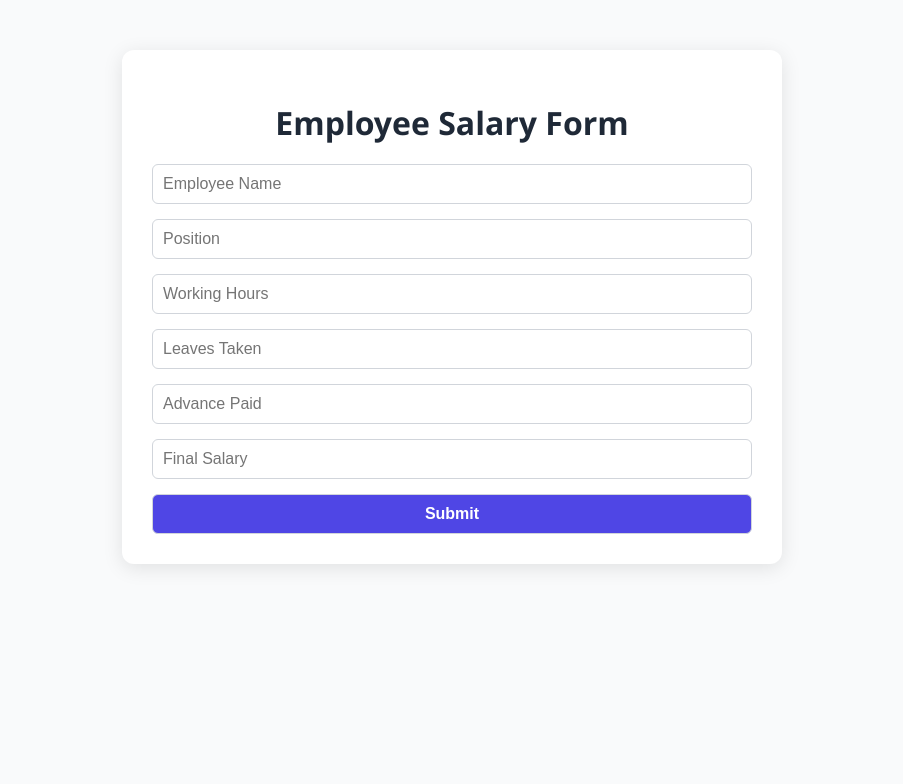
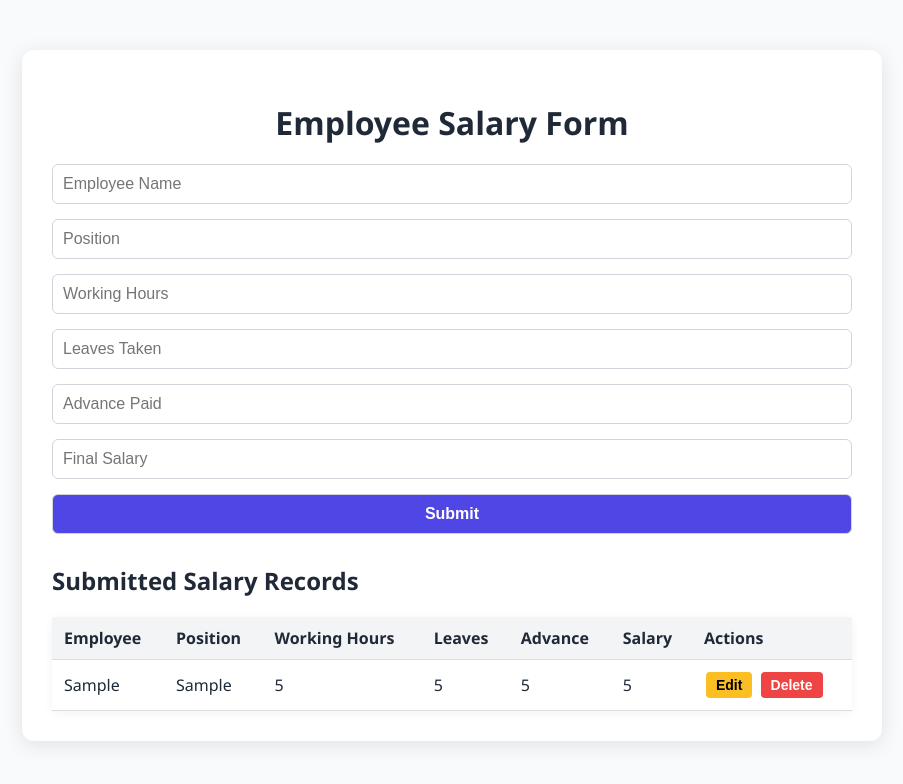
Before and after one commit to kranthisrinivas/hotel, a plain HTML site: page salary.html in a window 1280 px wide. Both pictures are taken after typing "Sample", "Sample", "5", "5", "5", "5" into the empty fields and a click on the button "Submit". Shown: the whole page, without its empty margins (188-1091 px from the left). Drawn offline with Linux system fonts and the light colour scheme.

Commit message:
salary.html

```diff
--- a/salary.html
+++ b/salary.html
@@ -2,7 +2,7 @@
 <html lang="en">
 <head>
   <meta charset="UTF-8">
-  <meta name="viewport" content="width=device-width, initial-scale=1.0">
+  <meta name="viewport" content="width=device-width, initial-scale=1">
   <title>Employee Salary Management</title>
   <style>
     body {
@@ -13,7 +13,7 @@
       color: #1f2937;
     }
     .container {
-      max-width: 600px;
+      max-width: 800px;
       margin: 50px auto;
       background: white;
       padding: 30px;
@@ -27,6 +27,7 @@
     form {
       display: grid;
       gap: 15px;
+      margin-bottom: 30px;
     }
     input, button {
       padding: 10px;
@@ -43,12 +44,43 @@
     button:hover {
       background-color: #4338ca;
     }
+    table {
+      width: 100%;
+      border-collapse: collapse;
+      background-color: white;
+      box-shadow: 0 2px 10px rgba(0, 0, 0, 0.05);
+    }
+    th, td {
+      padding: 10px 12px;
+      border-bottom: 1px solid #ddd;
+      text-align: left;
+    }
+    th {
+      background-color: #f3f4f6;
+    }
+    .action-btn {
+      padding: 5px 10px;
+      margin: 2px;
+      border: none;
+      border-radius: 4px;
+      cursor: pointer;
+      font-size: 14px;
+    }
+    .edit-btn {
+      background-color: #fbbf24;
+      color: black;
+    }
+    .delete-btn {
+      background-color: #ef4444;
+      color: white;
+    }
   </style>
 </head>
 <body>
 
 <div class="container">
   <h1>Employee Salary Form</h1>
+
   <form id="salaryForm">
     <input type="text" name="employeeName" placeholder="Employee Name" required />
     <input type="text" name="position" placeholder="Position" required />
@@ -58,17 +90,103 @@
     <input type="number" name="salary" placeholder="Final Salary" required />
     <button type="submit">Submit</button>
   </form>
+
+  <h2>Submitted Salary Records</h2>
+  <table id="salaryTable">
+    <thead>
+      <tr>
+        <th>Employee</th>
+        <th>Position</th>
+        <th>Working Hours</th>
+        <th>Leaves</th>
+        <th>Advance</th>
+        <th>Salary</th>
+        <th>Actions</th>
+      </tr>
+    </thead>
+    <tbody>
+      <!-- Salary records will appear here -->
+    </tbody>
+  </table>
+
 </div>
 
 <script>
+let editIndex = null;
+
 document.getElementById('salaryForm').addEventListener('submit', function(event) {
   event.preventDefault();
   const formData = new FormData(event.target);
   const data = Object.fromEntries(formData.entries());
-    console.log('Salary Data Submitted:', data);
-    alert('Salary Data Submitted!');
+
+  if (editIndex === null) {
+    addRow(data);
+  } else {
+    updateRow(data);
+  }
+
   event.target.reset();
 });
+
+function addRow(data) {
+  const tableBody = document.querySelector('#salaryTable tbody');
+  const row = document.createElement('tr');
+
+  row.innerHTML = `
+    <td>${data.employeeName}</td>
+    <td>${data.position}</td>
+    <td>${data.workingHours}</td>
+    <td>${data.leaves}</td>
+    <td>${data.advance}</td>
+    <td>${data.salary}</td>
+    <td>
+      <button class="action-btn edit-btn" onclick="editRow(this)">Edit</button>
+      <button class="action-btn delete-btn" onclick="deleteRow(this)">Delete</button>
+    </td>
+  `;
+
+  tableBody.appendChild(row);
+}
+
+function editRow(button) {
+  const row = button.parentElement.parentElement;
+  const cells = row.querySelectorAll('td');
+
+  document.querySelector('input[name="employeeName"]').value = cells[0].innerText;
+  document.querySelector('input[name="position"]').value = cells[1].innerText;
+  document.querySelector('input[name="workingHours"]').value = cells[2].innerText;
+  document.querySelector('input[name="leaves"]').value = cells[3].innerText;
+  document.querySelector('input[name="advance"]').value = cells[4].innerText;
+  document.querySelector('input[name="salary"]').value = cells[5].innerText;
+
+  editIndex = Array.from(row.parentElement.children).indexOf(row);
+}
+
+function updateRow(data) {
+  const tableBody = document.querySelector('#salaryTable tbody');
+  const row = tableBody.children[editIndex];
+
+  row.innerHTML = `
+    <td>${data.employeeName}</td>
+    <td>${data.position}</td>
+    <td>${data.workingHours}</td>
+    <td>${data.leaves}</td>
+    <td>${data.advance}</td>
+    <td>${data.salary}</td>
+    <td>
+      <button class="action-btn edit-btn" onclick="editRow(this)">Edit</button>
+      <button class="action-btn delete-btn" onclick="deleteRow(this)">Delete</button>
+    </td>
+  `;
+
+  editIndex = null;
+}
+
+function deleteRow(button) {
+  if (confirm('Are you sure you want to delete this record?')) {
+    button.parentElement.parentElement.remove();
+  }
+}
 </script>
 
 </body>
```
Lines whose indentation alone changed are shown as unchanged.
